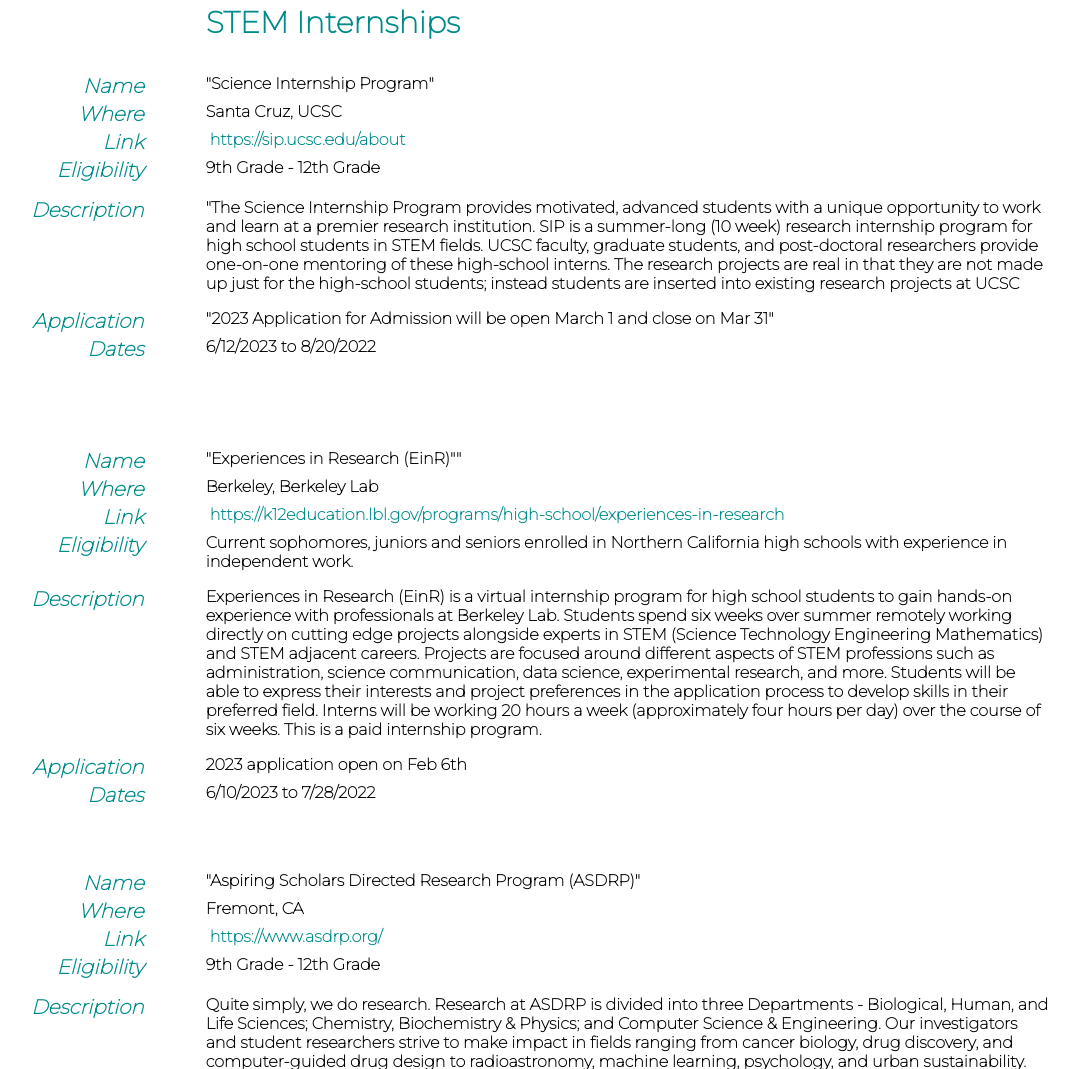
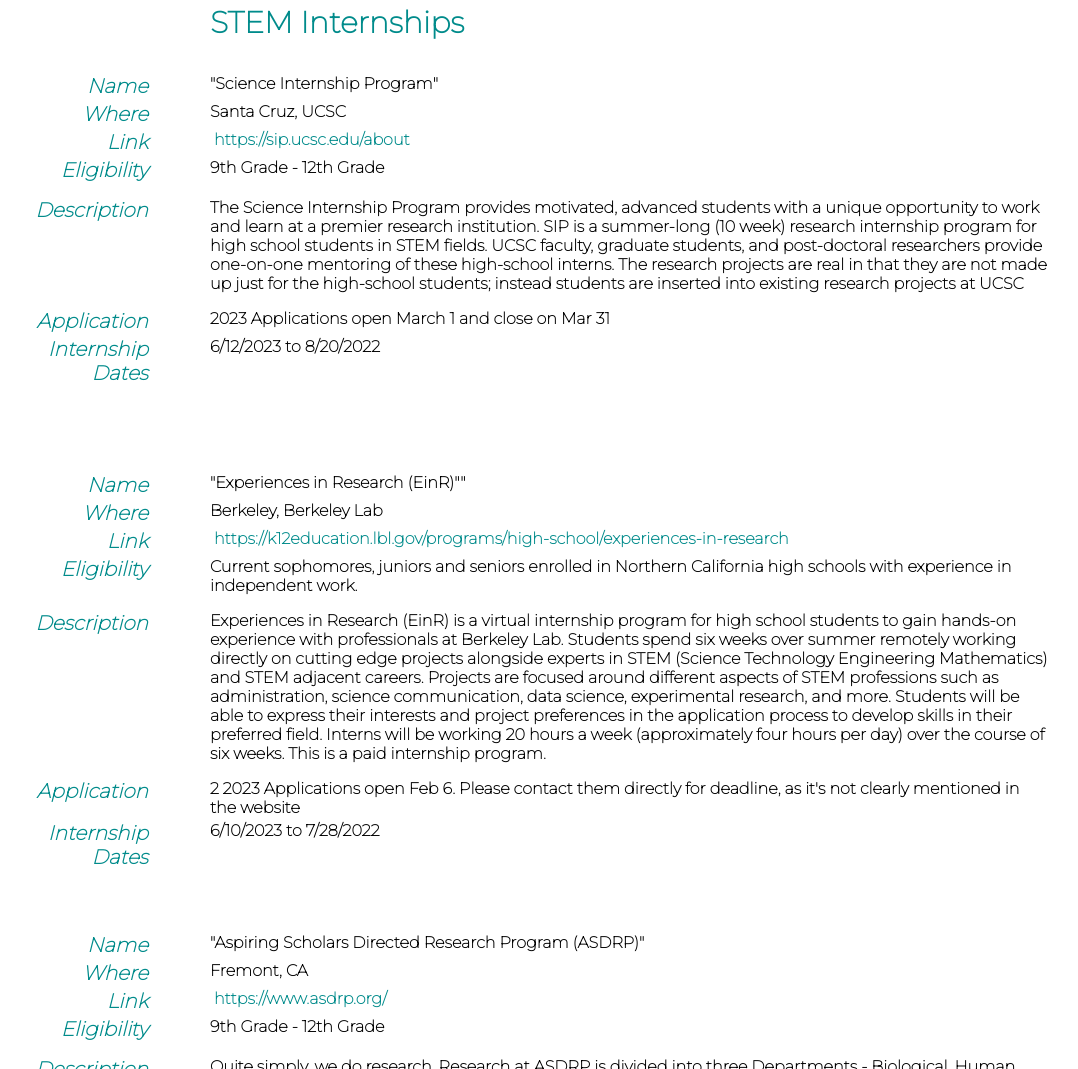
Before and after one commit to shardforstudents/shardforstudents.github.io, a plain HTML site: page index.html in a window 1280 px wide. Shown: the part 657-1726 px from the top of the page, without its empty margins (122-1200 px from the left). Drawn offline with nearby package versions, Linux system fonts and the light colour scheme.

Commit message:
Update index.html

```diff
--- a/index.html
+++ b/index.html
@@ -76,19 +76,19 @@
                 <tr class="padder"></tr>
         <tr>
             <th class="title colored"><i>Description</i></th>
-                        <th class="content">"The Science Internship Program provides motivated, advanced students with a unique opportunity to work and learn at a premier research institution.
+                        <th class="content"> The Science Internship Program provides motivated, advanced students with a unique opportunity to work and learn at a premier research institution.
 SIP is a summer-long (10 week) research internship program for high school students in STEM fields. UCSC faculty, graduate students, and post-doctoral researchers provide one-on-one mentoring of these high-school interns. The research projects are real in that they are not made up just for the high-school students; instead students are inserted into existing research projects at UCSC
             </th>
         </tr>
         <tr class="padder"></tr>
         <tr>
             <th class="title colored"><i>Application</i></th>
-                        <th class="content">"2023 Application for Admission will be open March 1 and close on Mar 31"</th>
+                        <th class="content"> 2023 Applications open March 1 and close on Mar 31 </th>
                         </th>
 
 	<tr>
 
-	    <th class="title colored"><i>Dates</i></th>
+	    <th class="title colored"><i>Internship Dates</i></th>
                         <th class="content">6/12/2023 to 8/20/2022</th>
 
                 <tr class="padder"></tr>
@@ -135,11 +135,11 @@ SIP is a summer-long (10 week) research internship program for high school stude
                 <tr class="padder"></tr>
         <tr>
             <th class="title colored"><i>Application</i></th>
-                        <th class="content">2023 application open on Feb 6th</th>
+                        <th class="content">2 2023 Applications open Feb 6. Please contact them directly for deadline, as it's not clearly mentioned in the website</th>
                         </th>
         </tr>
 
-         <th class="title colored"><i>Dates</i></th>
+         <th class="title colored"><i>Internship Dates</i></th>
                         <th class="content">6/10/2023 to 7/28/2022</th>
 
 
```
